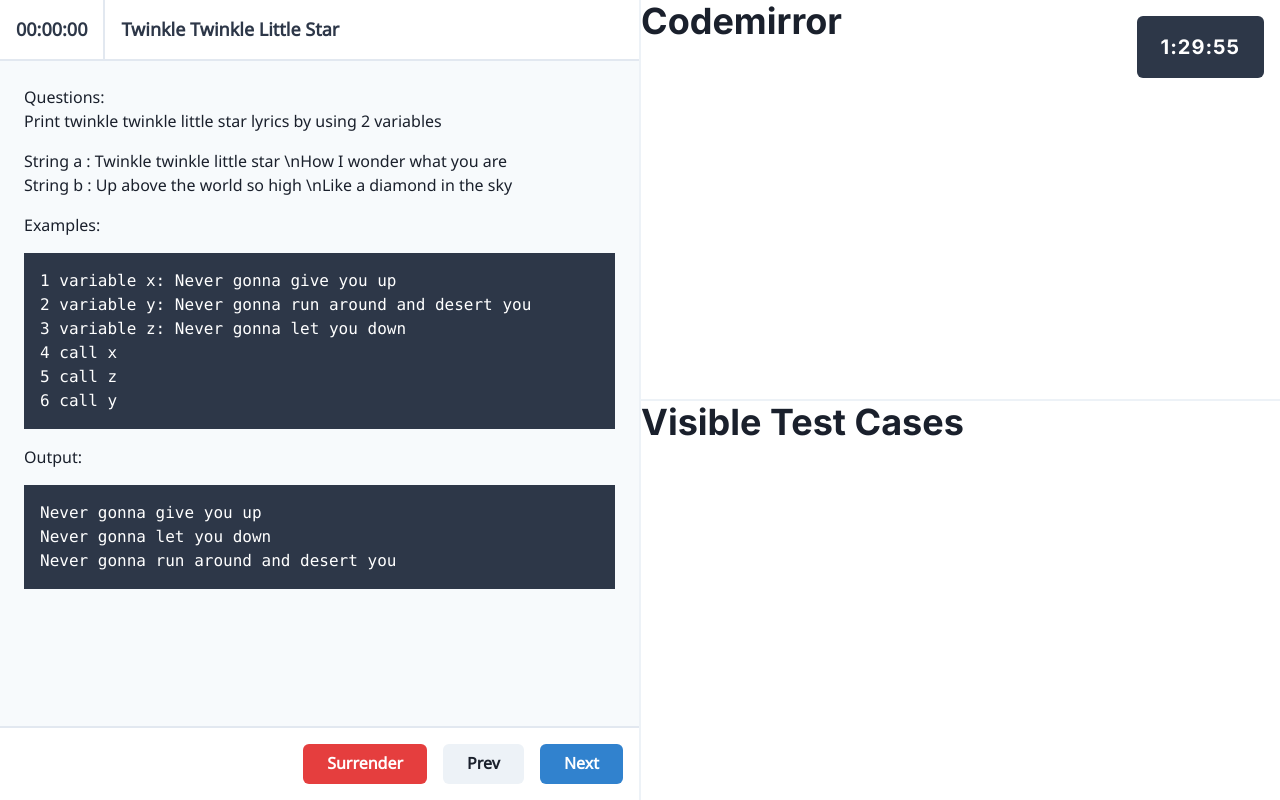
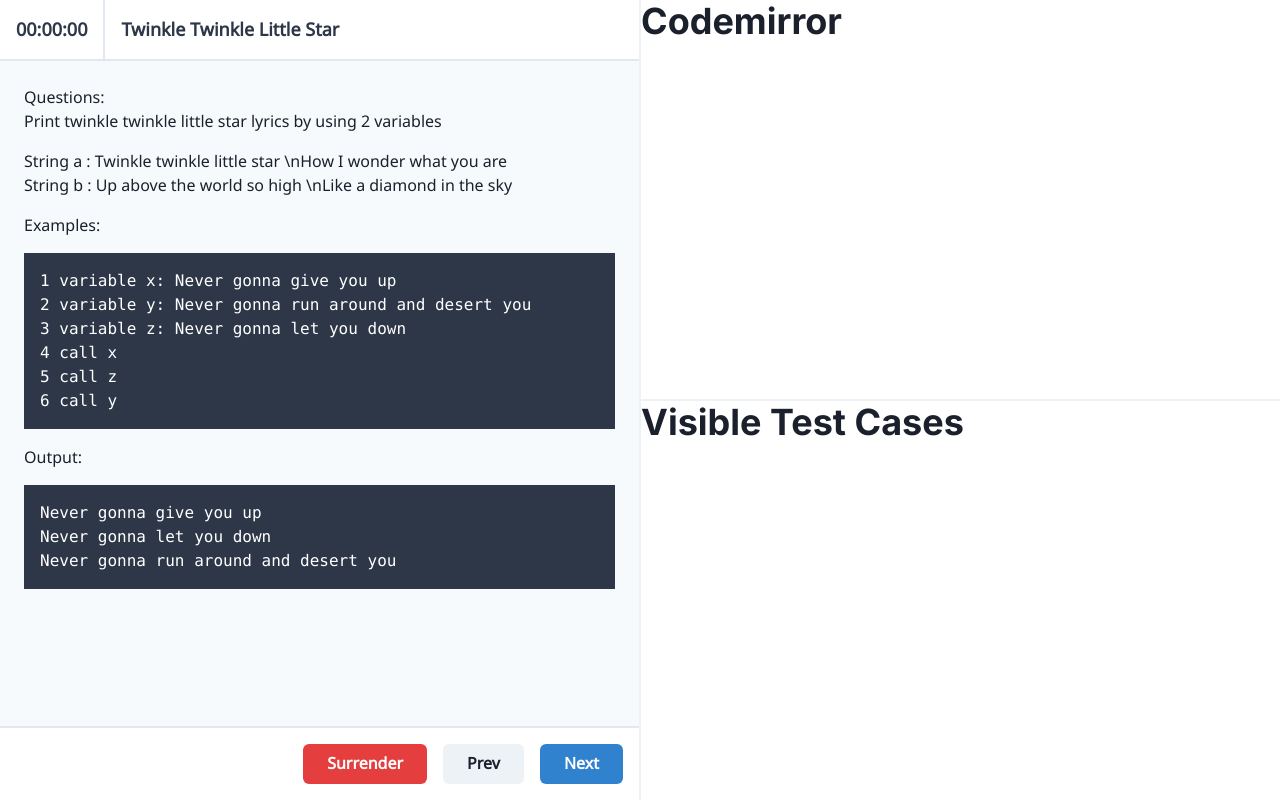
Before and after one commit to teknologi-umum/spectator, a React (Vite) app in the folder frontend/: page /coding-test in a window 1280 px wide. Built offline with nearby package versions, Linux system fonts and the light colour scheme.

Commit message:
refactor: remove global countdown
we only need it for the coding test page

```diff
--- a/frontend/src/App.tsx
+++ b/frontend/src/App.tsx
@@ -1,17 +1,13 @@
 import { BrowserRouter, Routes, Route } from "react-router-dom";
-import Countdown from "@/components/Countdown";
 import PersonalInfo from "@/pages/PersonalInfo";
 import Instructions from "@/pages/Instructions";
 import SAMTest from "@/pages/SAMTest";
 import CodingTest from "@/pages/CodingTest";
 import ThemeButton from "./components/ThemeButton";
 
-const DURATION = 90 * 60; // 90 minutes
-
 function App() {
   return (
     <BrowserRouter>
-      <Countdown duration={DURATION} />
       <ThemeButton />
       <Routes>
         <Route path="/">
--- a/frontend/src/components/Countdown.tsx
+++ /dev/null
@@ -1,46 +0,0 @@
-import { useState, useEffect } from "react";
-import { Box, Text } from "@chakra-ui/react";
-
-function toReadableTime(seconds: number): string {
-  const s = Math.floor(seconds % 60);
-  const m = Math.floor((seconds / 60) % 60);
-  const h = Math.floor((seconds / (60 * 60)) % 24);
-  return [h, m.toString().padStart(2, "0"), s.toString().padStart(2, "0")].join(
-    ":"
-  );
-}
-
-interface CountdownProps {
-  duration: number;
-}
-
-export default function Countdown({ duration }: CountdownProps) {
-  const [time, setTime] = useState(duration);
-
-  useEffect(() => {
-    const timer = setInterval(() => setTime((prev) => prev - 1), 1000);
-    return () => clearInterval(timer);
-  });
-
-  return (
-    <Box
-      position="fixed"
-      right="1rem"
-      top="1rem"
-      py="4"
-      px="6"
-      rounded="md"
-      bg="gray.700"
-    >
-      <Text
-        fontWeight="700"
-        fontSize="xl"
-        letterSpacing="wider"
-        fontFamily="Inter"
-        color="white"
-      >
-        {toReadableTime(time)}
-      </Text>
-    </Box>
-  );
-}
--- a/frontend/src/pages/CodingTest.tsx
+++ b/frontend/src/pages/CodingTest.tsx
@@ -6,7 +6,8 @@ import {
   GridItem,
   Heading,
   Text,
-  useEventListener
+  useEventListener,
+  useColorModeValue
 } from "@chakra-ui/react";
 import { mouseClickHandler, mouseMoveHandler } from "@/events";
 import { useSignalR } from "@/hooks";
@@ -17,6 +18,8 @@ export default function CodingTest() {
 
   useEventListener("click", mouseClickHandler(connection));
   useEventListener("mousemove", mouseMoveHandler(connection));
+  const bg = useColorModeValue("white", "gray.700");
+  const fg = useColorModeValue("gray.800", "gray.100");
 
   return (
     <Grid
```
